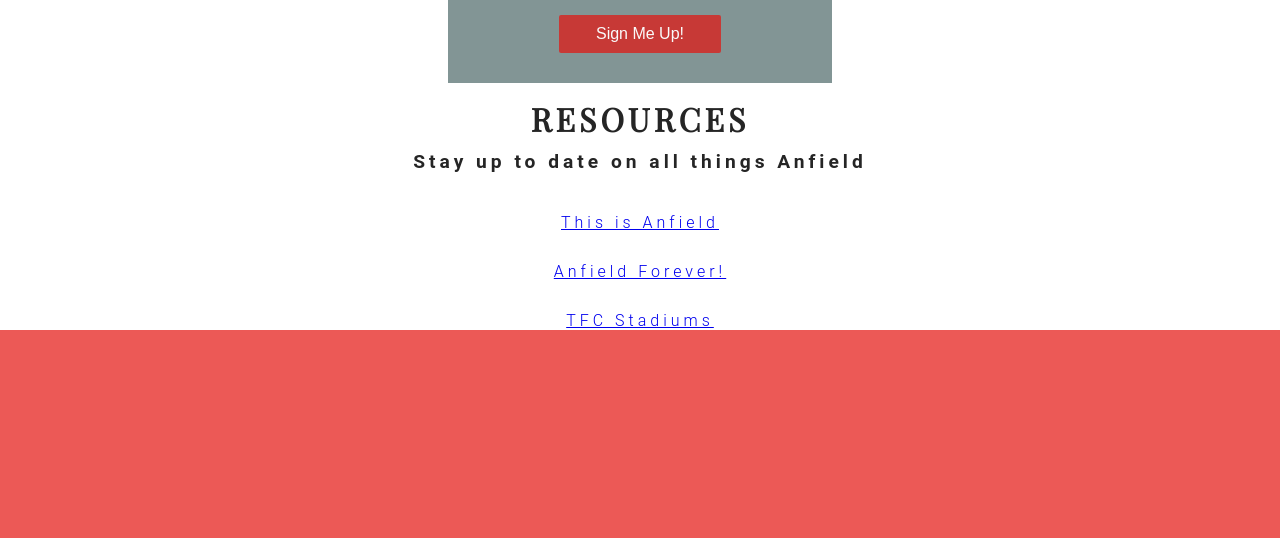
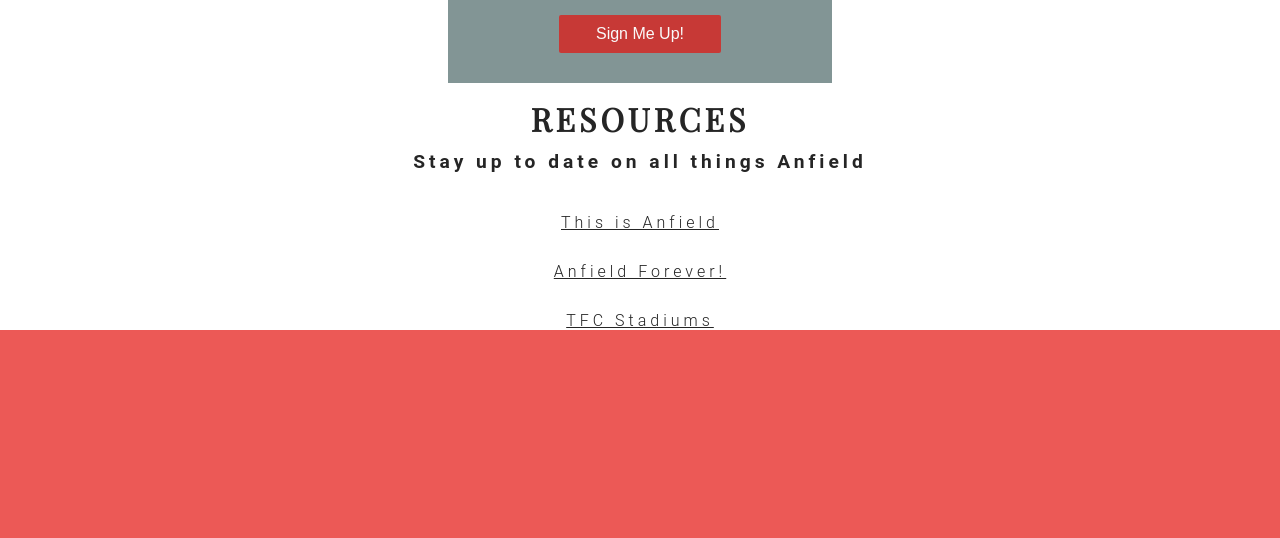
Before and after one commit to DFCOILRUA/Project1_anfield_history, a plain HTML site: page index.html in a window 1280 px wide. Shown: the part 1858-2396 px from the top of the page. Drawn offline with nearby package versions, Linux system fonts and the light colour scheme.

Commit message:
Add hover stlying to a ref links

```diff
--- a/assets/css/style.css
+++ b/assets/css/style.css
@@ -352,6 +352,15 @@ hr{
         color: #252525;
     }
 
+    #useful-links li a{
+        color:  #252525;
+    }
+
+
+    #useful-links li a:hover{
+        color: rgba(228, 19, 15, 0.7);
+    }
+
 
 
 
```
